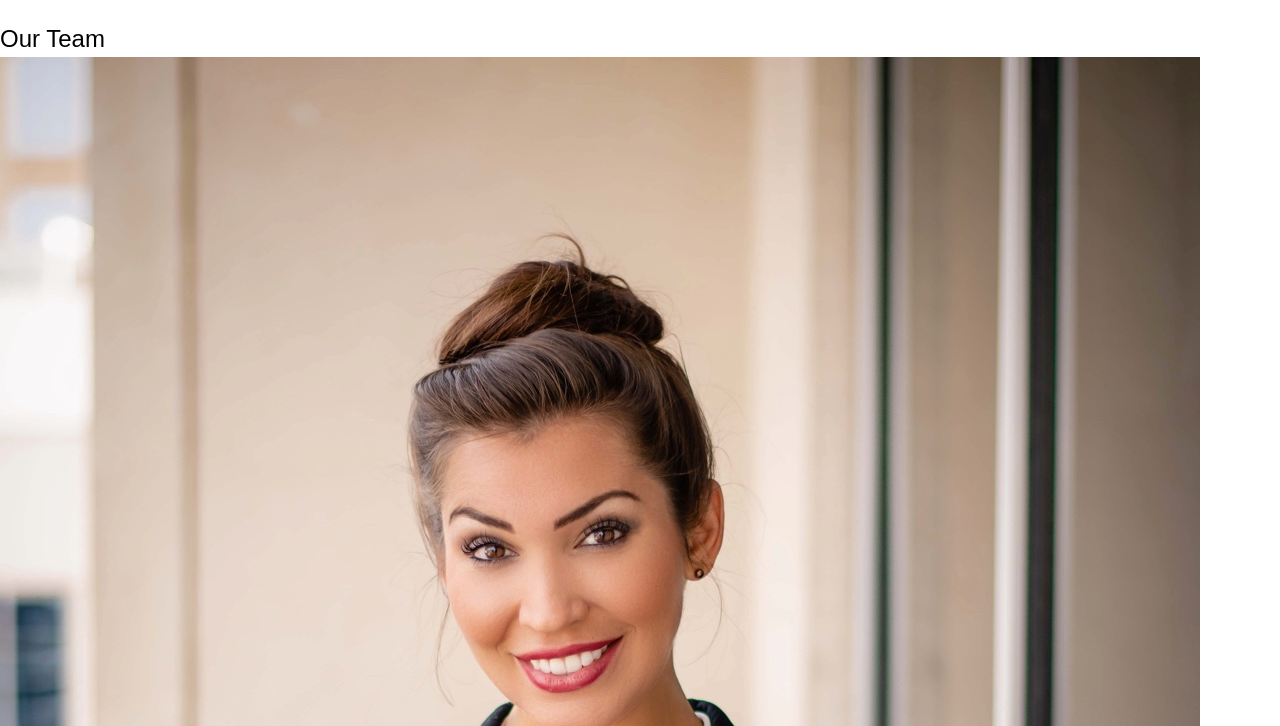
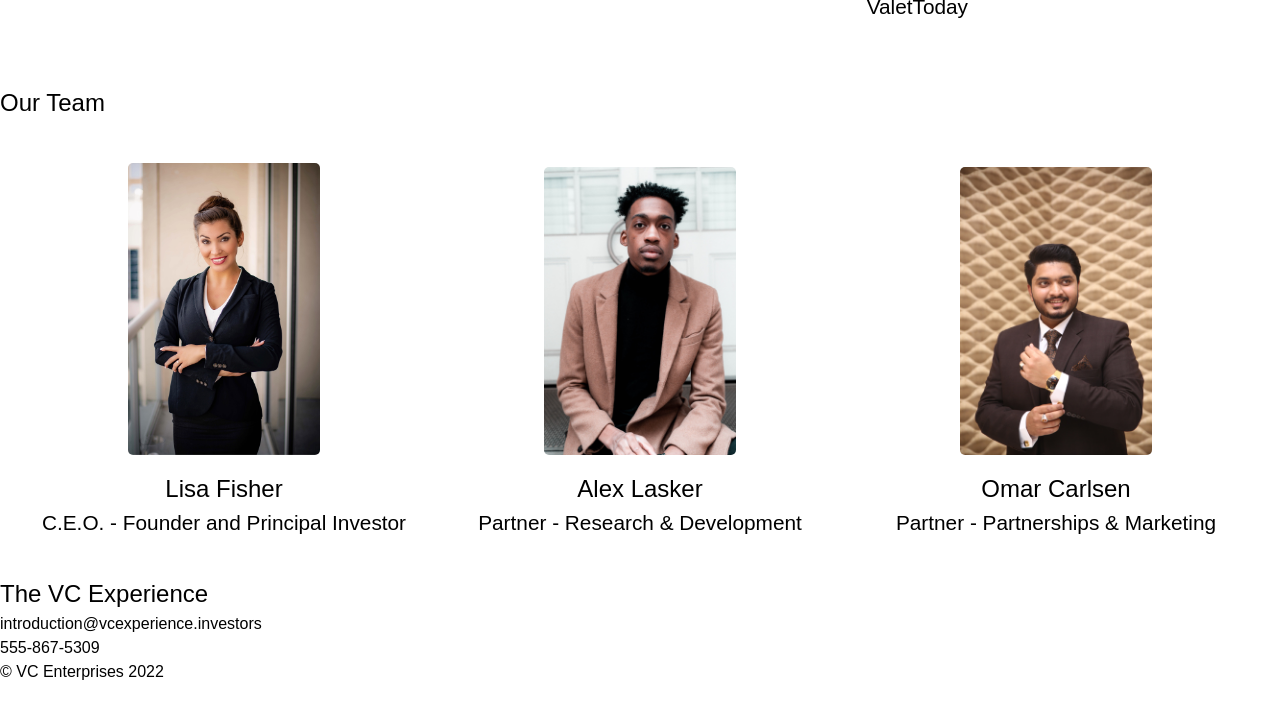
Before and after one commit to eshwarseerdat/vc-expreience, a plain HTML site: page index.html in a window 1280 px wide. Shown: the part 1634-2360 px from the top of the page. After the commit the page ends 2318 px from the top, so only its background shows below. Drawn offline with Linux system fonts and the light colour scheme; a web font is replaced by a local one.

Commit message:
styled team section of content

```diff
--- a/styles.css
+++ b/styles.css
@@ -140,7 +140,7 @@ li > a {
   display: flex;
   flex-flow: column wrap;
   align-items: center;
-  margin-top: 3%;
+  margin-top: 5%;
 }
 
 #portfolio h3 {
@@ -151,6 +151,7 @@ li > a {
   display: flex;
   flex-flow: row wrap;
   justify-content: space-evenly;
+  margin-bottom: 3%;
 }
 
 #portfolio .images {
@@ -170,3 +171,30 @@ li > a {
   max-width: 75%;
   height: auto;
 }
+
+#team {
+  display: flex;
+  flex-direction: column;
+  margin-bottom: 3%;
+}
+
+#team article {
+  margin-top: 2%;
+  display: flex;
+  justify-content: space-evenly;
+  align-items: baseline;
+}
+
+#team .images {
+  width: 30%;
+  flex-shrink: 1;
+  text-align: center;
+}
+
+#team img {
+  margin: 1rem auto;
+  max-width: 50%;
+  height: auto;
+  overflow: hidden;
+  border-radius: 5px;
+}
```
Also changed, not shown: index.html (+0 -1 lines).
